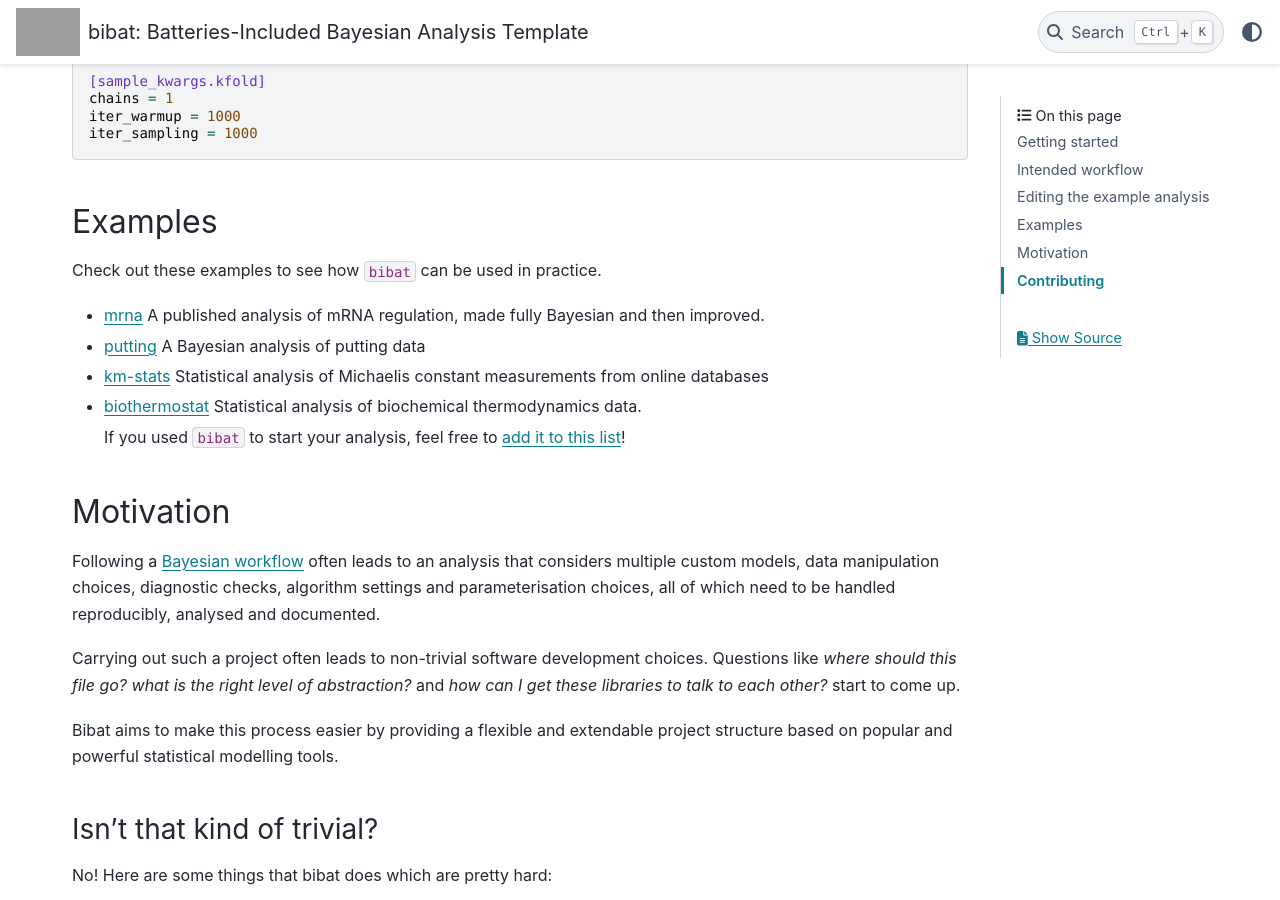
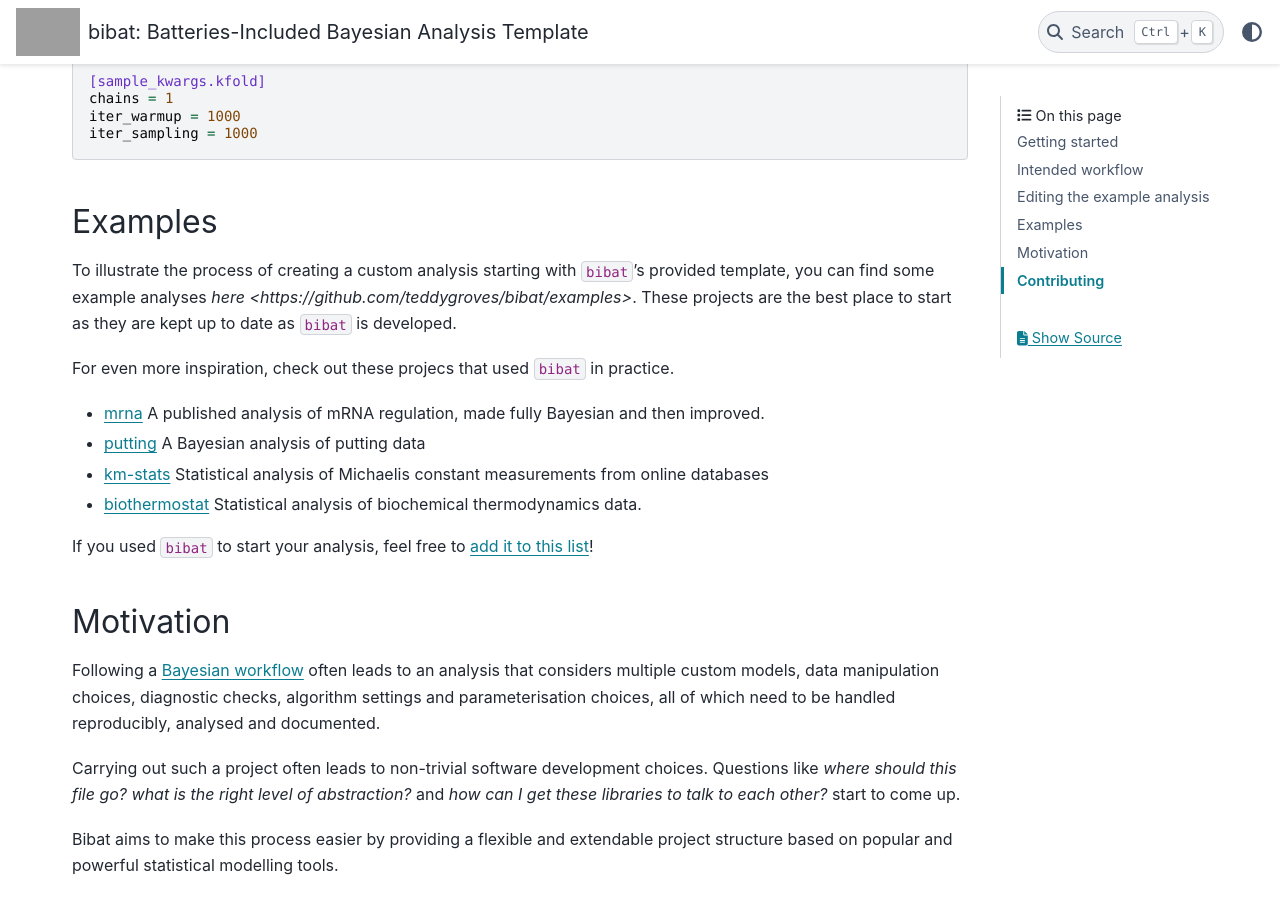
Before and after one commit to teddygroves/bibat, a Sphinx documentation site: the page built from docs/index.rst, in a window 1280 px wide and 900 px high, scrolled down 4760 px. Built offline with Sphinx 7.4.7 and the PyData theme 0.15.4, drawn with Linux system fonts in a browser that asks for light colours; some of the changed text lies outside the part shown; grey boxes are pictures that could not be loaded.

Commit message:
Update bibat docs

```diff
--- a/docs/index.rst
+++ b/docs/index.rst
@@ -96,7 +96,8 @@ follows:
 - Investigations are performed literately using the notebook file
   :code:`investigate.ipynb`, which saves plots to the directory :code:`plots`.
 - Documentation lives in the directory :code:`docs`, and can be written using a
-  range of standard formats including markdown and Sphinx.
+  range of standard formats including `quarto <https://quarto.org/>` and `Sphinx
+  <https://www.sphinx-doc.org/en/master/>`.
 
 The analysis is performed by setting up a suitable programming environment and
 then running the Python scripts :code:`prepare_data.py` and :code:`sample.py`,
@@ -106,7 +107,9 @@ using the makefile :code:`Makefile`, so that the entire analysis can be
 performed using the command :code:`make analysis` while avoiding unnecessarily
 re-running any tasks.
 
-After running the analysis, the next step is to make some changes and run a new analysis. This can be done by editing any of the files representing the analysis's component parts, then re-running the command :code:`make analysis`.
+After running the analysis, the next step is to make some changes and run a new
+analysis. This can be done by editing any of the files representing the
+analysis's component parts, then re-running the command :code:`make analysis`.
 
 .. _editing the example analysis:
 
@@ -269,7 +272,14 @@ model and a suitable stan input function, for example like this:
 
 Examples
 =========
-Check out these examples to see how :literal:`bibat` can be used in practice.
+
+To illustrate the process of creating a custom analysis starting with
+:literal:`bibat`'s provided template, you can find some example analyses `here
+<https://github.com/teddygroves/bibat/examples>`. These projects are the best
+place to start as they are kept up to date as :literal:`bibat` is developed.
+
+For even more inspiration, check out these projecs that used :literal:`bibat` in
+practice.
 
 * `mrna <https://github.com/teddygroves/mrna>`_ A published analysis of mRNA
   regulation, made fully Bayesian and then improved.
@@ -279,7 +289,8 @@ Check out these examples to see how :literal:`bibat` can be used in practice.
 * `biothermostat <https://github.com/biosustain/biothermostat>`_ Statistical
   analysis of biochemical thermodynamics data.
 
-  If you used :literal:`bibat` to start your analysis, feel free to `add it to this list <https://github.com/teddygroves/bibat/docs/index.rst>`_!
+If you used :literal:`bibat` to start your analysis, feel free to `add it to
+this list <https://github.com/teddygroves/bibat/docs/index.rst>`_!
 
 .. _motivation:
 
```
